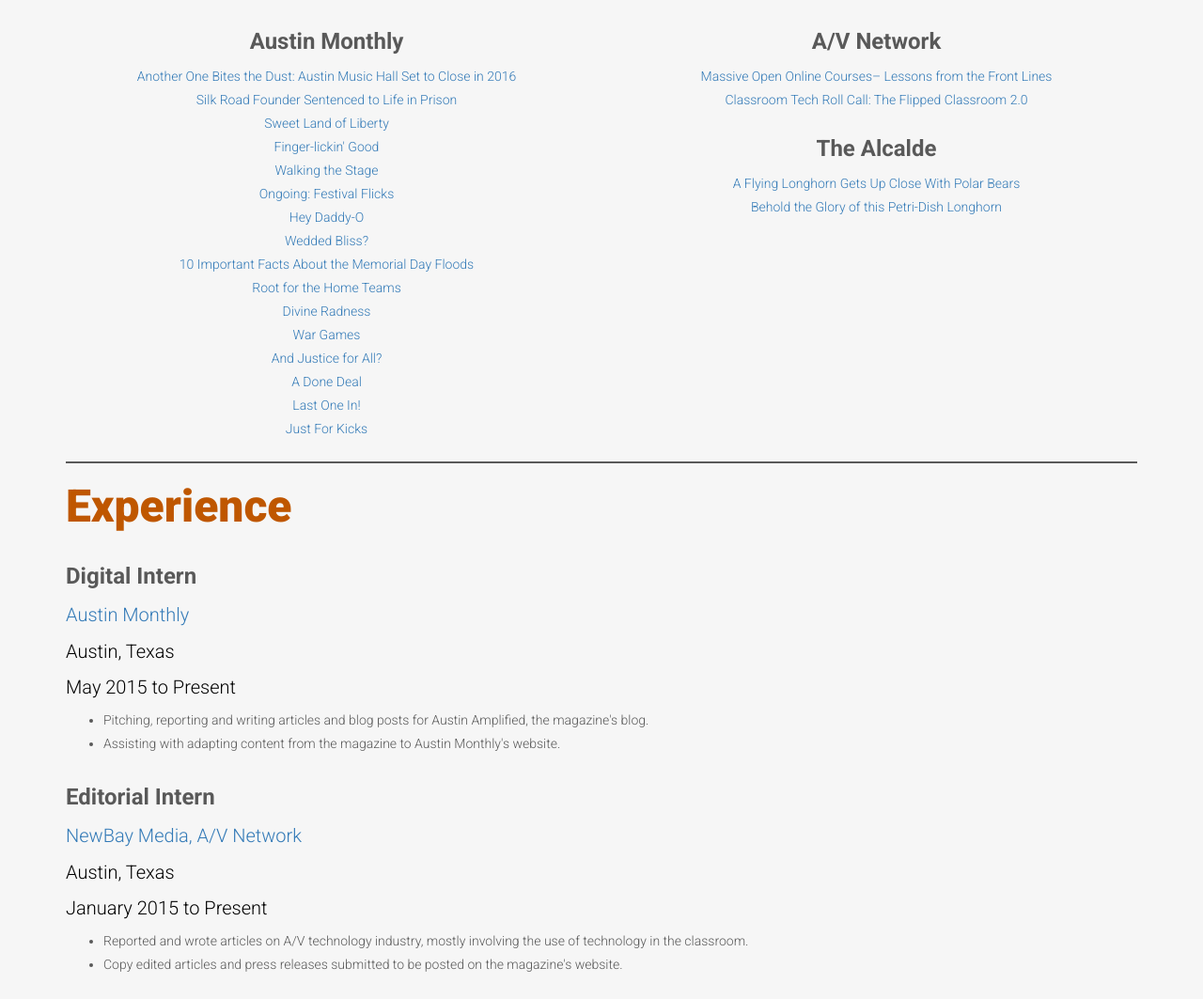
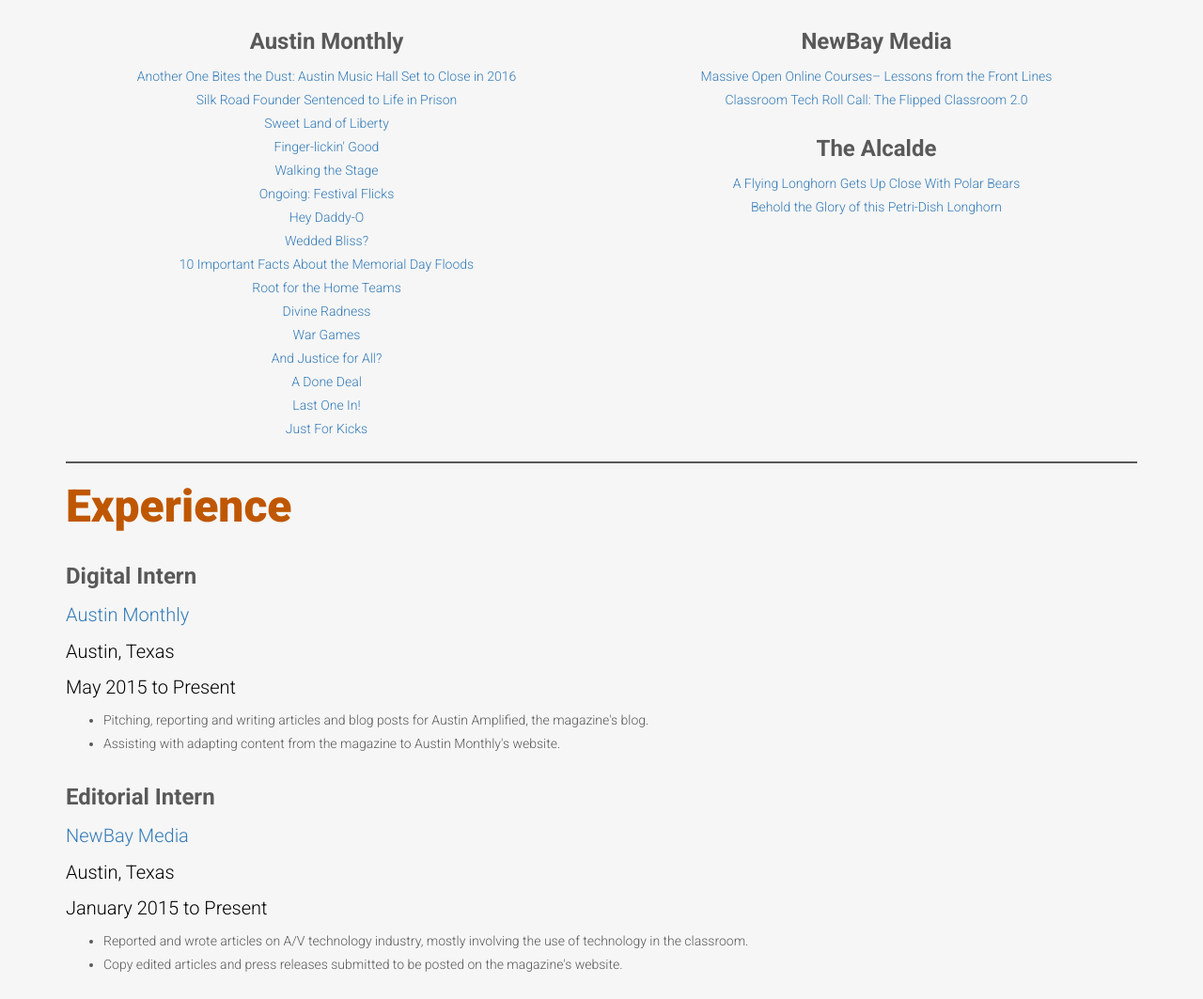
Before and after one commit to AdamHumphrey/AdamHumphrey.github.io, a plain HTML site: page index.html in a window 1280 px wide. Shown: the part 523-1586 px from the top of the page at 94% size. Drawn offline with Linux system fonts and the light colour scheme.

Commit message:
A/V Networks to NewBay Media

```diff
--- a/index.html
+++ b/index.html
@@ -161,7 +161,7 @@
 		<p class="link"><a href="http://www.austinmonthly.com/Austin-Amplified/July-2015/Just-for-Kicks/" target="_Blank">Just For Kicks</a></p>
 	</div>
 	<div class="col-md-6 text-center">
-		<div class="col-md-12 text-center"><p class="exp1">A/V Network</p></div>
+		<div class="col-md-12 text-center"><p class="exp1">NewBay Media</p></div>
 		<p class="link"><a href="http://www.avnetwork.com/av-technology/0002/massive-open-online-courses-lessons-from-the-front-lines/95023" target="_Blank">Massive Open Online Courses– Lessons from the Front Lines</a></p>
 		<p class="link"><a href="http://www.avnetwork.com/av-technology/0002/classroom-tech-roll-call-the-flipped-classroom-20/95019" target="_Blank">Classroom Tech Roll Call: The Flipped Classroom 2.0</a></p>
 		<div class="col-md-12 text-center"><p class="exp1">The Alcalde</p></div>
@@ -201,7 +201,7 @@
 	<div class="row">
 	<div class="col-md-12">
 		<p class="exp1">Editorial Intern</p>
-		<p class="exp2"><a href="http://www.avnetwork.com/index" target="_blank">NewBay Media, A/V Network</a></p>
+		<p class="exp2"><a href="http://www.avnetwork.com/index" target="_blank">NewBay Media</a></p>
 		<p class="exp2">Austin, Texas</p>
 		<p class="exp2">January 2015 to Present</p>
 		<ul>
```
